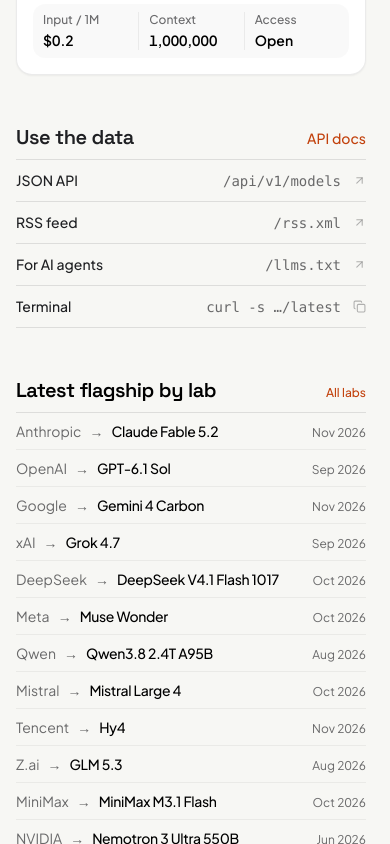
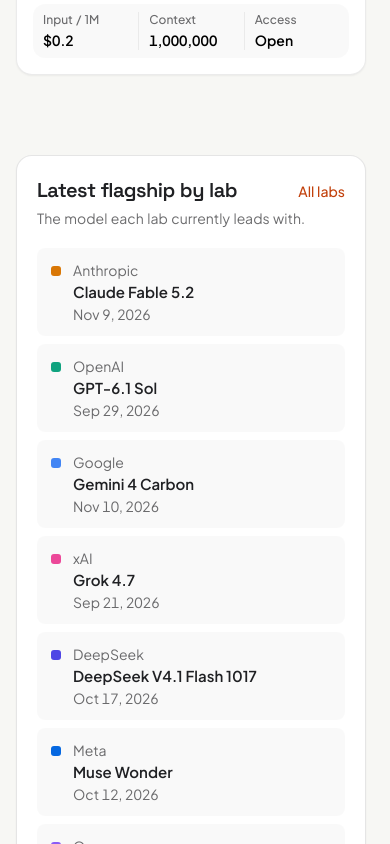
Before and after one commit to TirupMehta/ModelRegistry, a Next.js app: page / in a window 390 px wide. Shown: the part 5120-5964 px from the top of the page. Built offline with nearby package versions, Linux system fonts and the light colour scheme.

Commit message:
feat(design): give home sections their own look
Model rows carry the lab colour. 'Latest flagship by lab' becomes a raised panel of lab tiles, and 'Use the data' an inverse band that closes the page, so the list, the lab index and the developer links no longer read as one continuous run of text.

```diff
--- a/components/home-client.tsx
+++ b/components/home-client.tsx
@@ -480,6 +480,11 @@ export default function HomeClient({ quickAnswers }: { quickAnswers?: React.Reac
                     {/* Desktop ledger row (lg and up): name and facts on one line, summary below. */}
                     <div className="hidden lg:block">
                       <div className="flex items-baseline gap-3">
+                        <span
+                          aria-hidden="true"
+                          className="h-2 w-2 shrink-0 self-center rounded-[3px]"
+                          style={{ backgroundColor: companies[model.companyId]?.accentColor || "rgb(var(--accent-rgb))" }}
+                        />
                         <span className="min-w-0 truncate font-display text-title font-semibold tracking-tight text-fg-strong transition-colors duration-150 group-hover:text-accent-ink">
                           {model.name}
                         </span>
@@ -496,13 +501,13 @@ export default function HomeClient({ quickAnswers }: { quickAnswers?: React.Reac
                           className="shrink-0 self-center text-fg-muted opacity-50 transition-[opacity,transform,color] duration-150 group-hover:translate-x-px group-hover:-translate-y-px group-hover:text-accent-ink group-hover:opacity-100"
                         />
                       </div>
-                      <p className="mt-1 truncate pr-8 text-small text-fg-muted">
+                      <p className="mt-1 truncate pl-5 pr-8 text-small text-fg-muted">
                         <span className="text-fg">{model.categoryLabel}</span>
                         <span aria-hidden="true"> · </span>
                         {summarize(model.highlight)}
                       </p>
                       {specializedDrop && activeTab === "flagships" && (
-                        <p className="mt-1 truncate text-small text-fg-muted">
+                        <p className="mt-1 truncate pl-5 text-small text-fg-muted">
                           Also from this lab: <span className="text-fg">{specializedDrop.name}</span> ({specializedDrop.categoryLabel})
                         </p>
                       )}
@@ -516,30 +521,75 @@ export default function HomeClient({ quickAnswers }: { quickAnswers?: React.Reac
           <div className="hidden border-t border-black/10 lg:block dark:border-white/[0.08]" />
         </div>
 
-        {/* Use the data: same list style as "Latest flagship by lab" below. */}
+        {/* Labs: a raised panel so it reads as its own section, one tile per lab. */}
         <TextWithBlur delay={300}>
-          <div className="mt-12">
-            <div className="mb-2 flex items-baseline justify-between gap-3">
-              <h2 className="font-display text-heading font-semibold tracking-tight text-fg-strong">Use the data</h2>
-              <Link href="/docs" className="shrink-0 text-small font-medium text-accent-ink underline-offset-4 hover:underline">
+          <section aria-labelledby="labs-heading" className="mt-20 rounded-2xl border border-black/10 bg-[var(--surface-raised)] p-5 shadow-sm sm:p-7 dark:border-white/[0.08]">
+            <div className="flex items-baseline justify-between gap-3">
+              <h2 id="labs-heading" className="font-display text-heading font-semibold tracking-tight text-fg-strong">
+                Latest flagship by lab
+              </h2>
+              <Link href="/companies" className="shrink-0 text-small font-medium text-accent-ink underline-offset-4 hover:underline">
+                All labs
+              </Link>
+            </div>
+            <p className="mt-1 text-small text-fg-muted">The model each lab currently leads with.</p>
+            <ul className="mt-5 grid grid-cols-1 gap-2 sm:grid-cols-2 lg:grid-cols-3">
+              {Object.values(companies).map((company) => {
+                const flagship = modelsData.find((m) => m.companyId === company.id && m.isCompanyFlagship)
+                if (!flagship) return null
+                return (
+                  <li key={company.id}>
+                    <Link
+                      href={`/models/${flagship.id}`}
+                      className="group flex h-full items-start gap-3 rounded-lg bg-black/[0.025] px-3.5 py-3 transition-colors hover:bg-black/[0.05] dark:bg-white/[0.03] dark:hover:bg-white/[0.06]"
+                    >
+                      <span
+                        aria-hidden="true"
+                        className="mt-1.5 h-2.5 w-2.5 shrink-0 rounded-[3px]"
+                        style={{ backgroundColor: company.accentColor || "rgb(var(--accent-rgb))" }}
+                      />
+                      <span className="min-w-0">
+                        <span className="block text-small text-fg-muted">{company.shortName}</span>
+                        <span className="block truncate text-body font-semibold text-fg-strong transition-colors group-hover:text-accent-ink">
+                          {flagship.name}
+                        </span>
+                        <span className="block text-small tabular-nums text-fg-muted">{formatDate(flagship.releaseDate)}</span>
+                      </span>
+                    </Link>
+                  </li>
+                )
+              })}
+            </ul>
+          </section>
+        </TextWithBlur>
+
+        {/* Use the data: an inverse band closes the page and reads as a different kind of section. */}
+        <TextWithBlur delay={320}>
+          <section aria-labelledby="data-heading" className="mt-6 rounded-2xl bg-[#111215] p-5 text-white sm:p-7 dark:bg-white/[0.06]">
+            <div className="flex items-baseline justify-between gap-3">
+              <h2 id="data-heading" className="font-display text-heading font-semibold tracking-tight text-white">
+                Use the data
+              </h2>
+              <Link href="/docs" className="shrink-0 text-small font-medium text-white/80 underline-offset-4 hover:text-white hover:underline">
                 API docs
               </Link>
             </div>
-            <ul className="grid grid-cols-1 gap-x-8 border-t border-black/10 sm:grid-cols-2 dark:border-white/[0.08]">
+            <p className="mt-1 text-small text-white/70">Free, no key. The same records as this page.</p>
+            <ul className="mt-5 grid grid-cols-1 gap-x-8 border-t border-white/15 sm:grid-cols-2">
               {[
                 { label: "JSON API", path: "/api/v1/models" },
                 { label: "RSS feed", path: "/rss.xml" },
                 { label: "For AI agents", path: "/llms.txt" },
               ].map((item) => (
-                <li key={item.path} className="border-b border-black/10 dark:border-white/[0.08]">
-                  <a href={item.path} target="_blank" rel="noopener noreferrer" className="group flex items-baseline gap-3 py-2.5 text-small">
-                    <span className="font-medium text-fg-strong transition-colors group-hover:text-accent-ink">{item.label}</span>
-                    <span className="ml-auto truncate font-mono text-fg-muted">{item.path}</span>
-                    <ArrowUpRight size={13} aria-hidden="true" className="shrink-0 self-center text-fg-muted opacity-50 transition-[opacity,color] group-hover:text-accent-ink group-hover:opacity-100" />
+                <li key={item.path} className="border-b border-white/15">
+                  <a href={item.path} target="_blank" rel="noopener noreferrer" className="group flex items-baseline gap-3 py-3 text-small">
+                    <span className="font-medium text-white">{item.label}</span>
+                    <span className="ml-auto truncate font-mono text-white/70 group-hover:text-white">{item.path}</span>
+                    <ArrowUpRight size={13} aria-hidden="true" className="shrink-0 self-center text-white/60 group-hover:text-white" />
                   </a>
                 </li>
               ))}
-              <li className="border-b border-black/10 dark:border-white/[0.08]">
+              <li className="border-b border-white/15">
                 <button
                   type="button"
                   onClick={() => {
@@ -548,70 +598,19 @@ export default function HomeClient({ quickAnswers }: { quickAnswers?: React.Reac
                     setCurlCopied(true)
                     setTimeout(() => setCurlCopied(false), 2000)
                   }}
-                  className="group flex w-full cursor-pointer items-baseline gap-3 py-2.5 text-left text-small"
+                  className="group flex w-full cursor-pointer items-baseline gap-3 py-3 text-left text-small"
                 >
-                  <span className="font-medium text-fg-strong transition-colors group-hover:text-accent-ink">Terminal</span>
-                  <span className="ml-auto truncate font-mono text-fg-muted">{curlCopied ? "Copied" : "curl -s …/latest"}</span>
+                  <span className="font-medium text-white">Terminal</span>
+                  <span className="ml-auto truncate font-mono text-white/70 group-hover:text-white">{curlCopied ? "Copied" : "curl -s …/latest"}</span>
                   {curlCopied ? (
-                    <Check size={13} aria-hidden="true" className="shrink-0 self-center text-good" />
+                    <Check size={13} aria-hidden="true" className="shrink-0 self-center text-emerald-400" />
                   ) : (
-                    <Copy size={13} aria-hidden="true" className="shrink-0 self-center text-fg-muted opacity-50 transition-opacity group-hover:opacity-100" />
+                    <Copy size={13} aria-hidden="true" className="shrink-0 self-center text-white/60 group-hover:text-white" />
                   )}
                 </button>
               </li>
             </ul>
-          </div>
-        </TextWithBlur>
-
-        {/* Latest flagship by lab - compact quick-answer index */}
-        <TextWithBlur delay={320}>
-          <div className="mt-12">
-            <div className="flex items-baseline justify-between gap-3 mb-2">
-              <h2 className="font-display text-heading font-semibold tracking-tight text-black dark:text-white">
-                Latest flagship by lab
-              </h2>
-              <Link
-                href="/companies"
-                className="text-caption font-sans font-medium text-accent-ink hover:underline underline-offset-2 shrink-0"
-              >
-                All labs
-              </Link>
-            </div>
-            <div className="grid grid-cols-1 sm:grid-cols-2 gap-x-8 border-y border-black/10 dark:border-white/[0.08]">
-              {Object.values(companies).map((company) => {
-                const flagship = modelsData.find(
-                  (m) => m.companyId === company.id && m.isCompanyFlagship
-                )
-                if (!flagship) return null
-                const stamp = new Date(
-                  `${flagship.releaseDate.slice(0, 7)}-02`
-                ).toLocaleDateString("en-US", { month: "short", year: "numeric" })
-                return (
-                  <div
-                    key={company.id}
-                    className="flex items-baseline gap-2 py-2 border-b border-black/5 dark:border-white/[0.05] text-small font-sans min-w-0"
-                  >
-                    <Link
-                      href={`/companies/${company.id}`}
-                      className="text-fg-muted hover:text-accent-ink transition-colors duration-150 shrink-0"
-                    >
-                      {company.shortName}
-                    </Link>
-                    <span className="text-fg-muted dark:text-white/20 select-none">→</span>
-                    <Link
-                      href={`/models/${flagship.id}`}
-                      className="font-medium tracking-tight text-black dark:text-white hover:text-accent-ink transition-colors duration-150 truncate"
-                    >
-                      {flagship.name}
-                    </Link>
-                    <span className="ml-auto text-caption tabular-nums text-fg-muted shrink-0">
-                      {stamp}
-                    </span>
-                  </div>
-                )
-              })}
-            </div>
-          </div>
+          </section>
         </TextWithBlur>
       </section>
 
```
